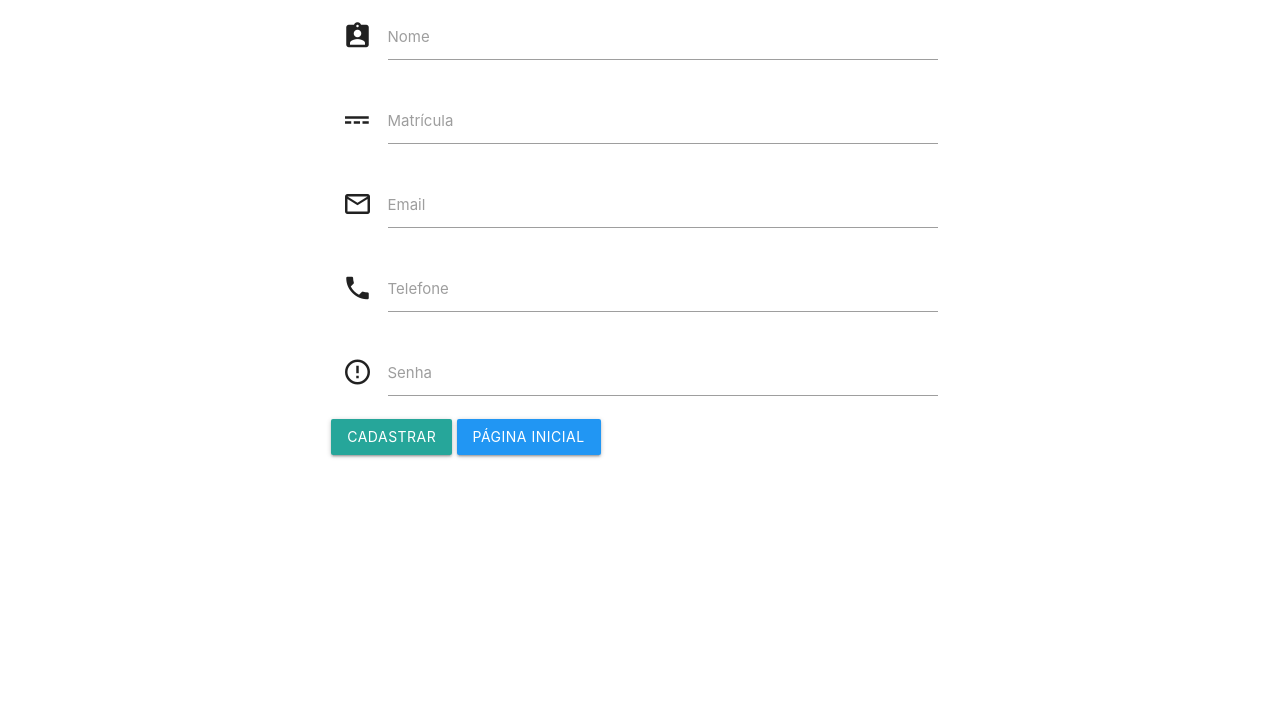
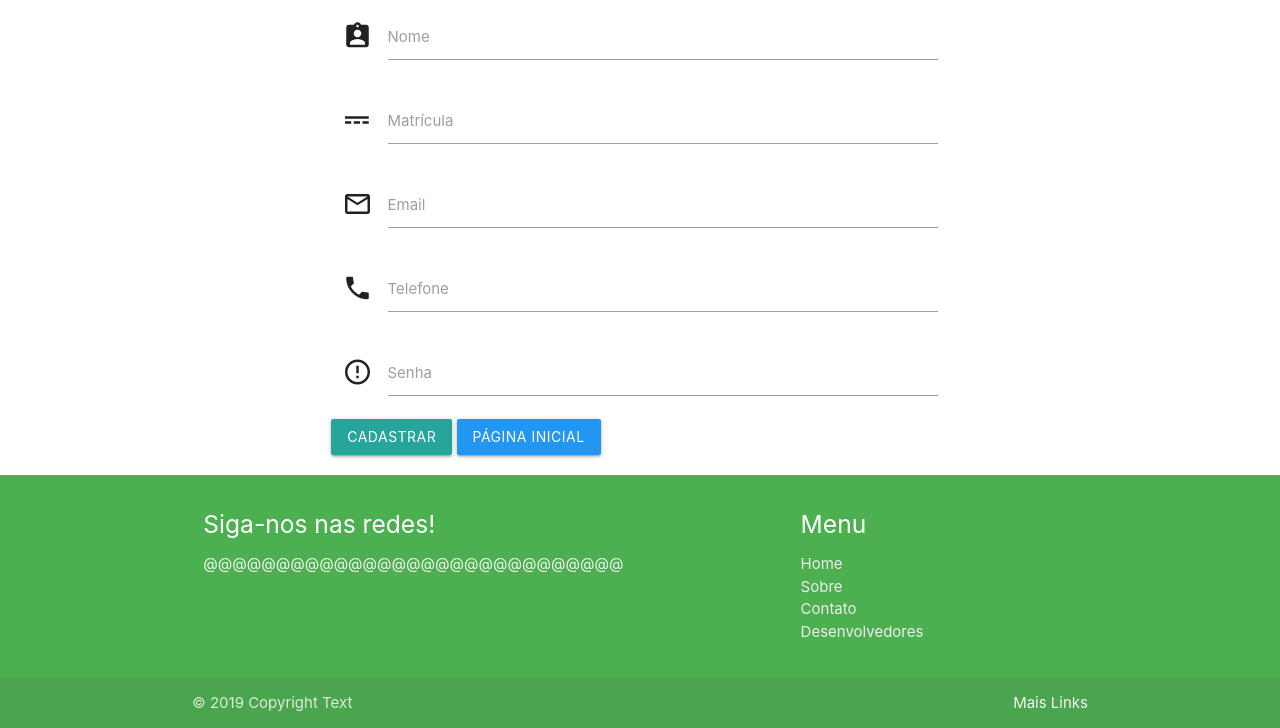
Before and after one commit to Raquelgabrielly/ifinform, a PHP site: page /add.php in a window 1280 px wide. Shown: the part 96-824 px from the top of the page. Before the commit the page ends 554 px from the top, so only its background shows below. Run offline with PHP 8.4, Linux system fonts and the light colour scheme.

Commit message:
Atualizando o footer

```diff
--- a/includes/footer.php
+++ b/includes/footer.php
@@ -1,3 +1,30 @@
+
+	<footer class="page-footer green">
+          <div class="container">
+            <div class="row">
+              <div class="col l6 s12">
+                <h5 class="white-text">Siga-nos nas redes!</h5>
+                <p class="grey-text text-lighten-4">@@@@@@@@@@@@@@@@@@@@@@@@@@@@@</p>
+              </div>
+              <div class="col l4 offset-l2 s12">
+                <h5 class="white-text">Menu</h5>
+                <ul>
+                  <li><a class="grey-text text-lighten-3" href="index.php">Home</a></li>
+                  <li><a class="grey-text text-lighten-3" href="#!">Sobre</a></li>
+                  <li><a class="grey-text text-lighten-3" href="#!">Contato</a></li>
+                  <li><a class="grey-text text-lighten-3" href="#!">Desenvolvedores</a></li>
+                </ul>
+              </div>
+            </div>
+          </div>
+          <div class="footer-copyright">
+            <div class="container">
+            © 2019 Copyright Text
+            <a class="grey-text text-lighten-4 right" href="#!">Mais Links</a>
+            </div>
+          </div>
+        </footer>
+
 	<!--JavaScript at end of body for optimized loading-->
 	<script src="https://cdnjs.cloudflare.com/ajax/libs/materialize/1.0.0/js/materialize.min.js"></script>
 
```
